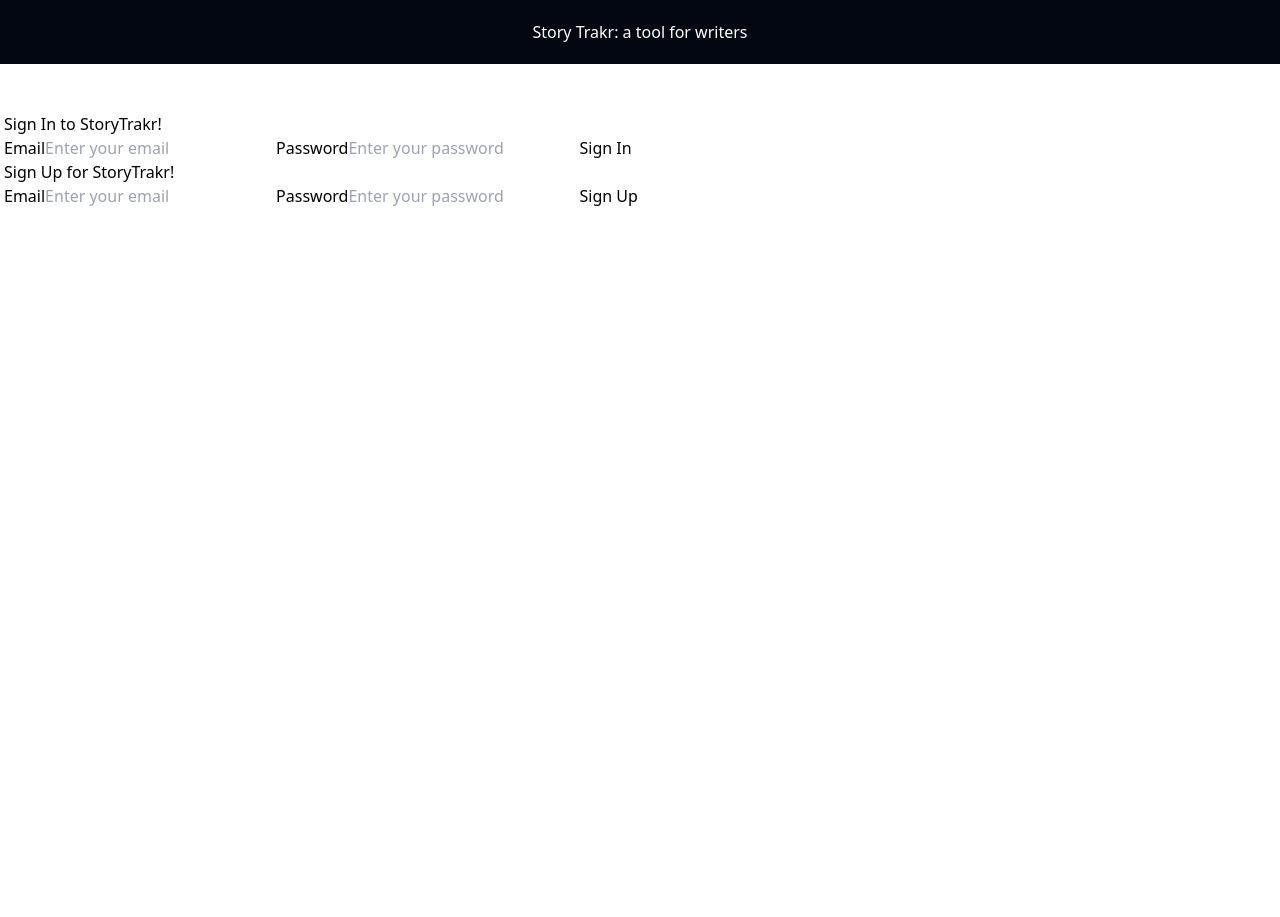
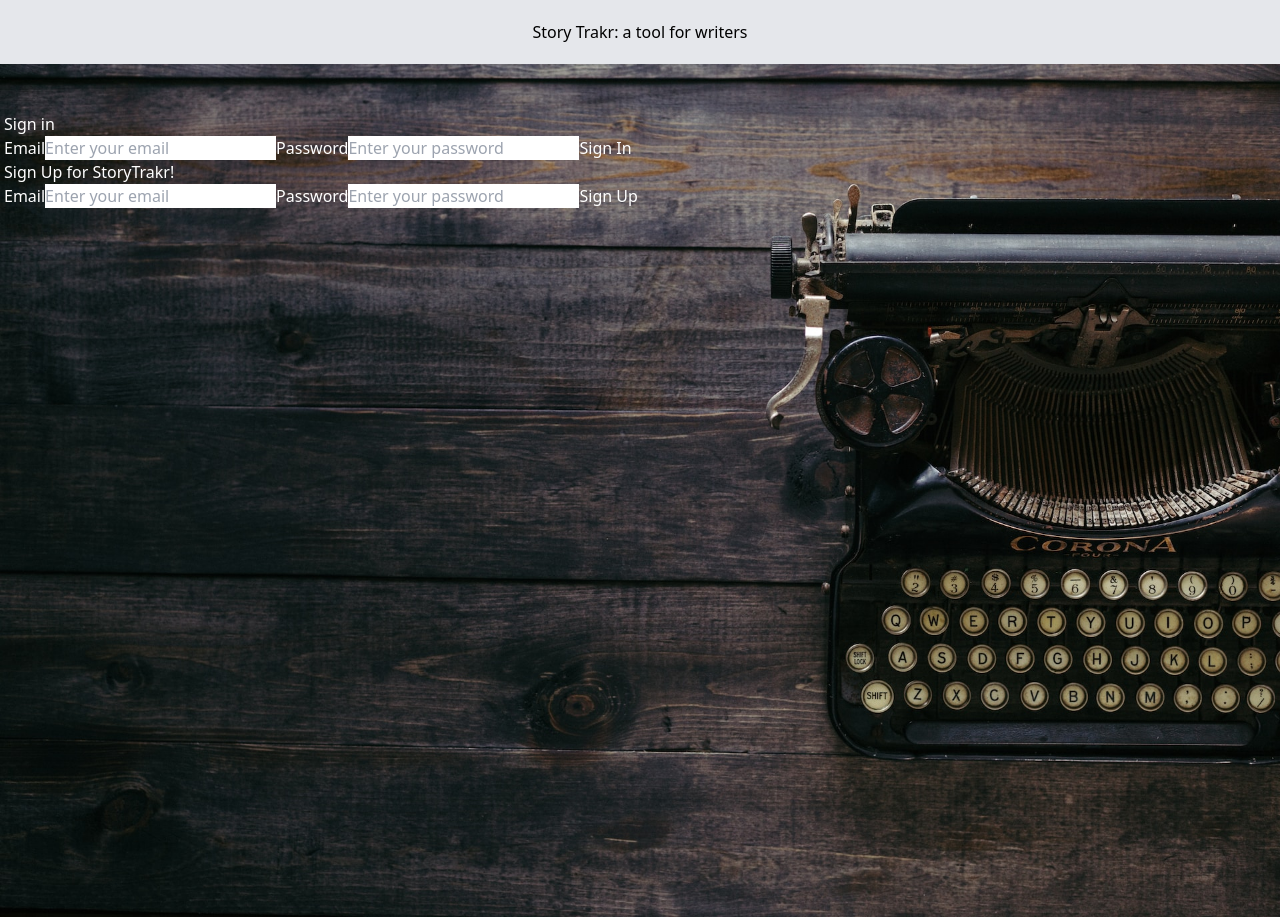
Before and after one commit to jsharpe27/story_tracker_v1, a React (Vite) app: page / in a window 1280 px wide. Before the commit the page ends 800 px from the top, so only its background shows below. Built offline with nearby package versions, Linux system fonts and the light colour scheme; no server answers.

Commit message:
css part 2

```diff
--- a/src/App.jsx
+++ b/src/App.jsx
@@ -27,18 +27,16 @@ function App() {
     <>
     <AuthProvider>
         { !start &&
-          <>
+            <>
             <Header />
-            <div className="relative bg-typewriter">
-                <div className='absolute top-12 left-1'>
-                  <SignIn />
-                  <SignUp />
-                </div>
-            </div>
+                  <img className='w-fit absolute  ' src='./src/assets/typewriter.jpg' alt='type-writer' />
+                  <div className='relative top-12 left-1 text-white clip'>
+                    <SignIn />
+                    <SignUp />
+                  </div>
+            </>
+        }
 
-
-          </>
-        }
         { start &&
           <main>
             <UserHeader />
--- a/src/components/Card.jsx
+++ b/src/components/Card.jsx
@@ -76,7 +76,8 @@ async function handleSaveClick(id, editTitle, editWordCount, editIsSubmitted, ed
 
   const storyCardElements = storyData.map(function(story){
     return (
-      <div key={story.id} className='p-2 border border-black m-[.5rem]'>
+      <div key={story.id} className='p-2 flex flex-col border border-black m-[.5rem]
+      bg-gray-500 text-white '>
           { story.editing ? <input type='text'
                                    value={editTitle}
                                    required
--- a/src/components/Header.jsx
+++ b/src/components/Header.jsx
@@ -2,8 +2,8 @@ import React from 'react'
 
 export default function Header() {
   return (
-    <div className='bg-gray-950 flex items-center justify-center p-5'>
-      <h1 className=' text-white font-medium'>Story Trakr: a tool for writers</h1>
+    <div className='bg-gray-200  flex items-center justify-center p-5'>
+      <h1 className=' font-medium'>Story Trakr: a tool for writers</h1>
     </div>
   )
 }
--- a/src/components/auth/SignIn.jsx
+++ b/src/components/auth/SignIn.jsx
@@ -23,7 +23,7 @@ const SignIn = () => {
   return (
     <div className=''>
         <form onSubmit={signIn}>
-            <h3>Sign In to StoryTrakr!</h3>
+            <h3>Sign in </h3>
             <label htmlFor='email'>Email</label>
                 <input type='email' id={nanoid()}
                 placeholder='Enter your email'
```
